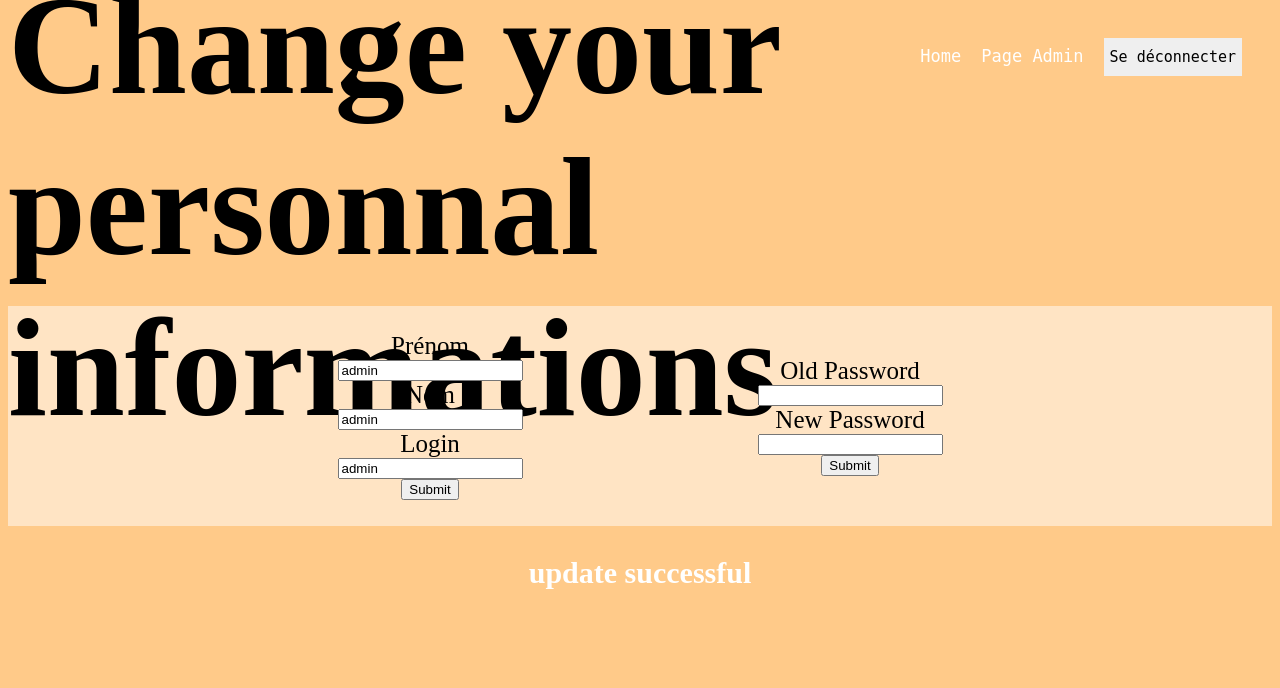
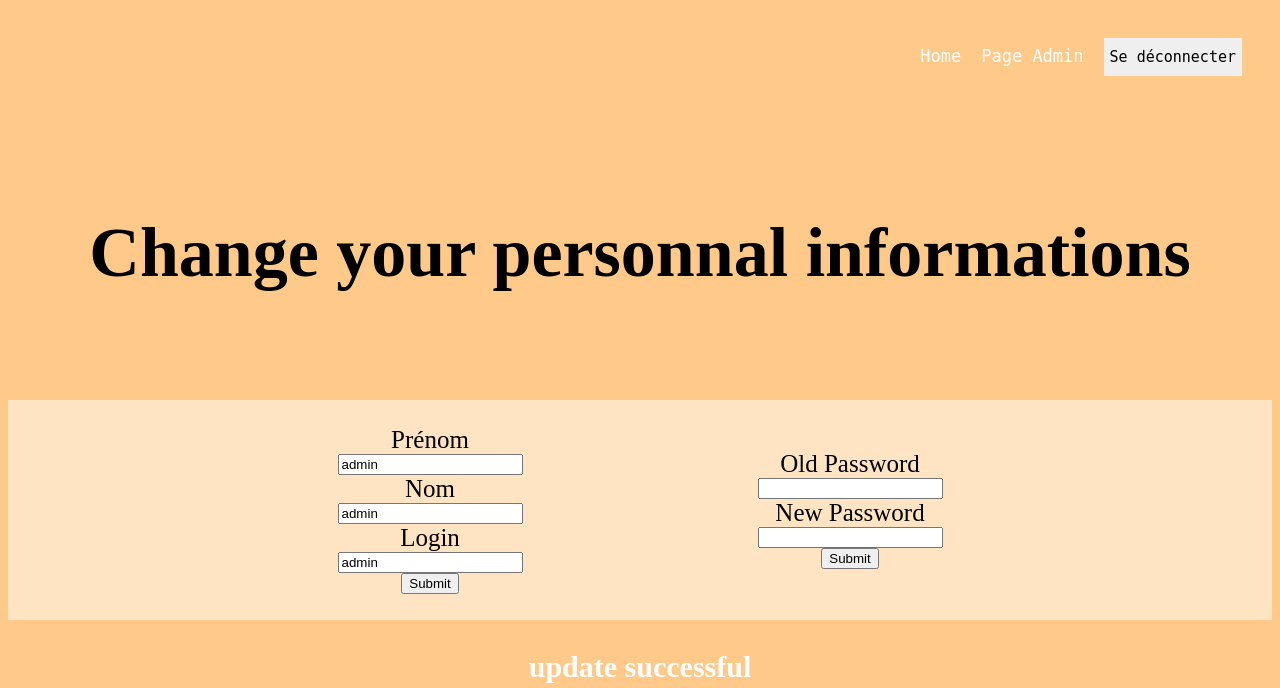
Before and after one commit to antoine-maherault/module-connexion, a PHP site: page /profil.php in a window 1280 px wide. Shown: the top 688 px of the page. Run offline with PHP 8.4, Linux system fonts and the light colour scheme; a user stored in the database is signed in; data comes from the database, SQL or seed files in the repository; data that the repository does not hold is empty; some web fonts are replaced.

Commit message:
change font size

```diff
--- a/admin.php
+++ b/admin.php
@@ -56,7 +56,6 @@ $users = $query->fetch_all();
    </theader>
    <tbody>
       <?php
-         if($_SESSION["connected"]=="admin"){
             for($i = 0;isset($users[$i]);$i++){
                echo "<tr>";
             foreach($users[$i] as $value){
@@ -64,8 +63,6 @@ $users = $query->fetch_all();
             }
             echo "</tr>";
             }
-         }
-
       ?>
    </tbody>
 
--- a/profil.php
+++ b/profil.php
@@ -55,9 +55,7 @@ $password=$user[0][4];
 
 </header>
 <main>
-<div class="tsignin">
- <h1>Change your personnal informations</h1>
-</div>
+ <h1 class="tsignin">Change your personnal informations</h1>
 <div class="container">
 <form method="post" class="myform2">
     <label name="fname">Prénom</label>
@@ -164,7 +162,6 @@ if(isset($_SESSION['update']) && $_SESSION['update'] <= 2 ){ //feedback
    $_SESSION['update'] ++;
 }
 
-
 ?>
 
 <footer>
--- a/style.css
+++ b/style.css
@@ -148,3 +148,7 @@ a:visited:hover {
     background-color: bisque;
     font-family : monospace;
 }
+
+table {
+    font-size : 20px;
+}
```
